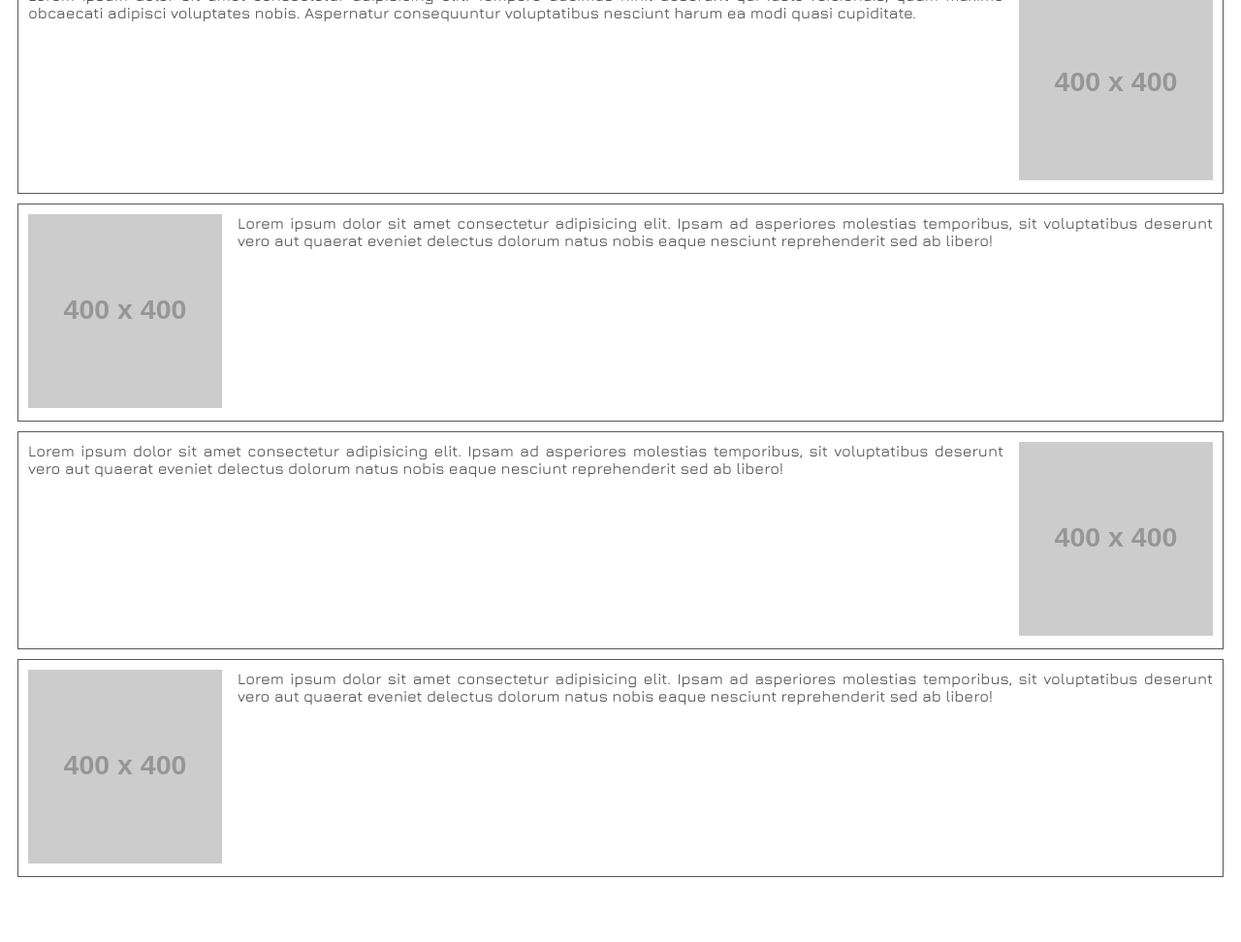
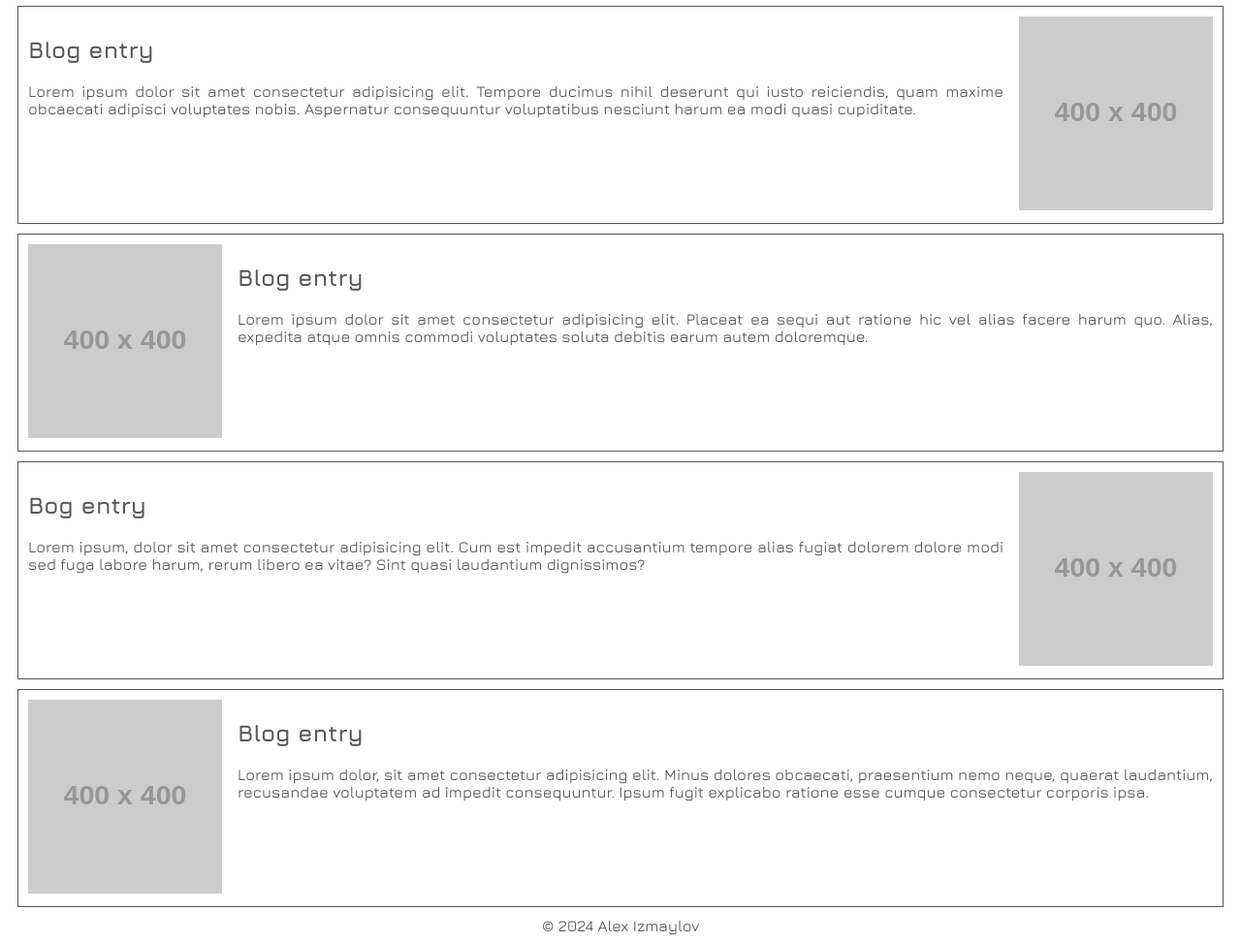
Before and after one commit to DekhanFraser/dekhanfraser.github.io, a plain HTML site: page index.html in a window 1280 px wide. Shown: the part 211-1183 px from the top of the page at 97% size. Before the commit the page ends 1134 px from the top, so only its background shows below. Drawn offline with nearby package versions, Linux system fonts and the light colour scheme; placeholder pictures from the web are drawn by us.

Commit message:
Add changes to the card layout.

```diff
--- a/index.html
+++ b/index.html
@@ -27,14 +27,17 @@
       </header>
       <div class="page-divider"></div>
       <main class="content">
-        <p>My journey with the Dev Academy</p>
+        <h1>My journey with the Dev Academy</h1>
         <div class="container">
           <div class="card">
             <div class="card-content">
-              Lorem ipsum dolor sit amet consectetur adipisicing elit. Tempore
-              ducimus nihil deserunt qui iusto reiciendis, quam maxime obcaecati
-              adipisci voluptates nobis. Aspernatur consequuntur voluptatibus
-              nesciunt harum ea modi quasi cupiditate.
+              <h2>Blog entry</h2>
+              <p>
+                Lorem ipsum dolor sit amet consectetur adipisicing elit. Tempore
+                ducimus nihil deserunt qui iusto reiciendis, quam maxime
+                obcaecati adipisci voluptates nobis. Aspernatur consequuntur
+                voluptatibus nesciunt harum ea modi quasi cupiditate.
+              </p>
             </div>
             <div class="card-image">
               <img src="https://dummyimage.com/400/bd900a/fff.png" alt="" />
@@ -42,10 +45,13 @@
           </div>
           <div class="card">
             <div class="card-content">
-              Lorem ipsum dolor sit amet consectetur adipisicing elit. Ipsam ad
-              asperiores molestias temporibus, sit voluptatibus deserunt vero
-              aut quaerat eveniet delectus dolorum natus nobis eaque nesciunt
-              reprehenderit sed ab libero!
+              <h2>Blog entry</h2>
+              <p>
+                Lorem ipsum dolor sit amet consectetur adipisicing elit. Placeat
+                ea sequi aut ratione hic vel alias facere harum quo. Alias,
+                expedita atque omnis commodi voluptates soluta debitis earum
+                autem doloremque.
+              </p>
             </div>
             <div class="card-image">
               <img src="https://dummyimage.com/400/bd900a/fff.png" alt="" />
@@ -53,10 +59,13 @@
           </div>
           <div class="card">
             <div class="card-content">
-              Lorem ipsum dolor sit amet consectetur adipisicing elit. Ipsam ad
-              asperiores molestias temporibus, sit voluptatibus deserunt vero
-              aut quaerat eveniet delectus dolorum natus nobis eaque nesciunt
-              reprehenderit sed ab libero!
+              <h2>Bog entry</h2>
+              <p>
+                Lorem ipsum, dolor sit amet consectetur adipisicing elit. Cum
+                est impedit accusantium tempore alias fugiat dolorem dolore modi
+                sed fuga labore harum, rerum libero ea vitae? Sint quasi
+                laudantium dignissimos?
+              </p>
             </div>
             <div class="card-image">
               <img src="https://dummyimage.com/400/bd900a/fff.png" alt="" />
@@ -64,10 +73,13 @@
           </div>
           <div class="card">
             <div class="card-content">
-              Lorem ipsum dolor sit amet consectetur adipisicing elit. Ipsam ad
-              asperiores molestias temporibus, sit voluptatibus deserunt vero
-              aut quaerat eveniet delectus dolorum natus nobis eaque nesciunt
-              reprehenderit sed ab libero!
+              <h2>Blog entry</h2>
+              <p>
+                Lorem ipsum dolor, sit amet consectetur adipisicing elit. Minus
+                dolores obcaecati, praesentium nemo neque, quaerat laudantium,
+                recusandae voluptatem ad impedit consequuntur. Ipsum fugit
+                explicabo ratione esse cumque consectetur corporis ipsa.
+              </p>
             </div>
             <div class="card-image">
               <img src="https://dummyimage.com/400/bd900a/fff.png" alt="" />
@@ -75,7 +87,7 @@
           </div>
         </div>
       </main>
-      <footer></footer>
+      <footer>© 2024 Alex Izmaylov</footer>
     </div>
   </body>
 </html>
--- a/styles/style.css
+++ b/styles/style.css
@@ -71,9 +71,6 @@ a:link {
 }
 
 @media (max-width: 480px) {
-  .card-image img {
-  }
-
   .card {
     flex-direction: column;
   }
```
